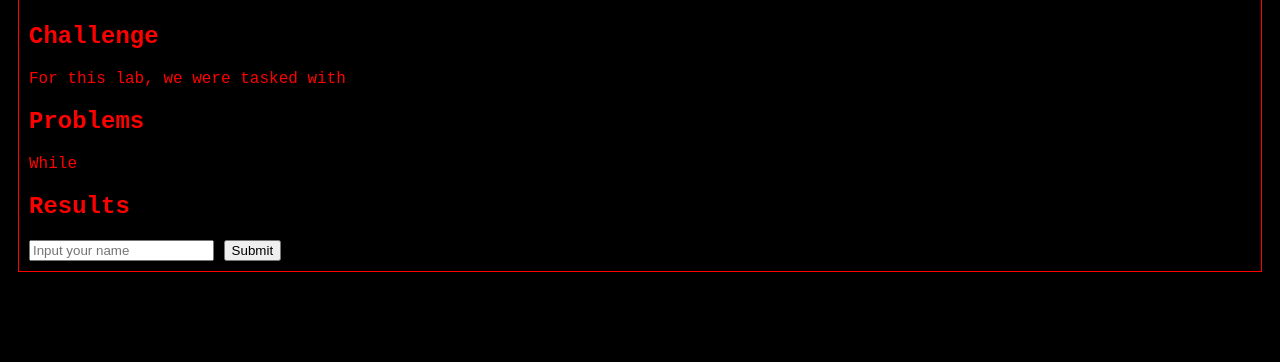
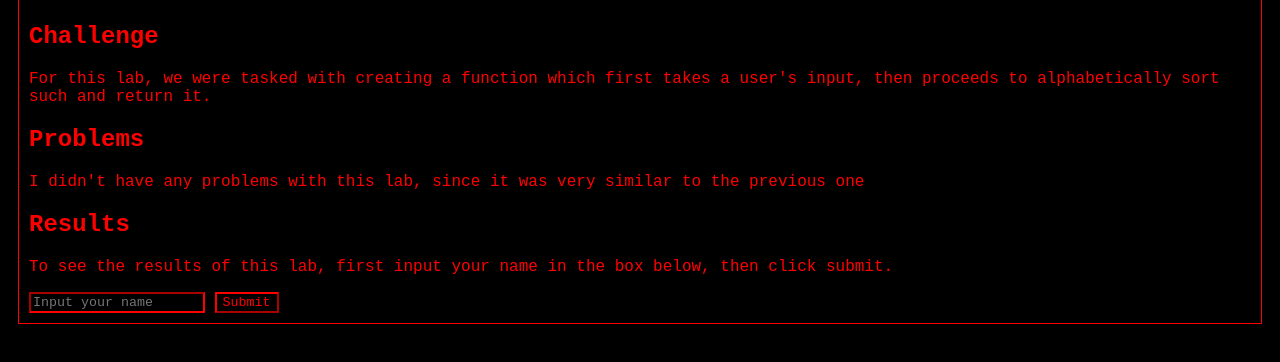
Before and after one commit to Sticks1931/art101, a plain HTML site: page lab11/index.html in a window 1280 px wide. Shown: the part 88-450 px from the top of the page. Drawn offline with nearby package versions, Linux system fonts and the light colour scheme.

Commit message:
complete

```diff
--- a/lab11/css/lab.css
+++ b/lab11/css/lab.css
@@ -0,0 +1,13 @@
+input {
+    color: red;
+    background: black;
+    border-color: red;
+    font-family: 'Courier New', Courier, monospace;
+}
+
+button {
+    color: red;
+    background: black;
+    border-color: red;
+    font-family: 'Courier New', Courier, monospace;
+}
--- a/lab11/index.html
+++ b/lab11/index.html
@@ -28,17 +28,17 @@
 			<h1>Lab 11 - Javascript Events & Forms</h1>
 			<div id ="challenge">
 					<h2>Challenge</h2>
-					<p>For this lab, we were tasked with </p>
+					<p>For this lab, we were tasked with creating a function which first takes a user's input, then proceeds to alphabetically sort such and return it.</p>
 			</div>
 
 			<div id = "problems">
 					<h2>Problems</h2>
-					<p>While </p>
+					<p>I didn't have any problems with this lab, since it was very similar to the previous one</p>
 			</div>
 
 			<div id = "results">
 					<h2>Results</h2>
-					<p> </p>
+					<p>To see the results of this lab, first input your name in the box below, then click submit.</p>
 					<div id="output">
                         <input  type="text" id="user-name" placeholder="Input your name">
 						<button id="submit">Submit</button>
```
